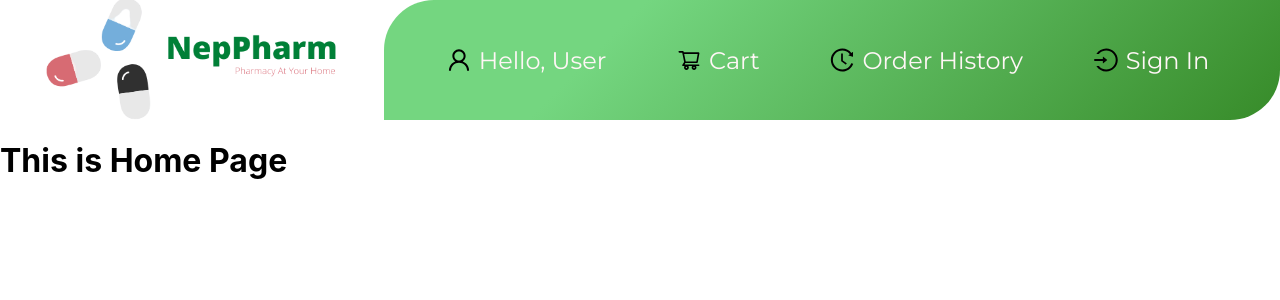
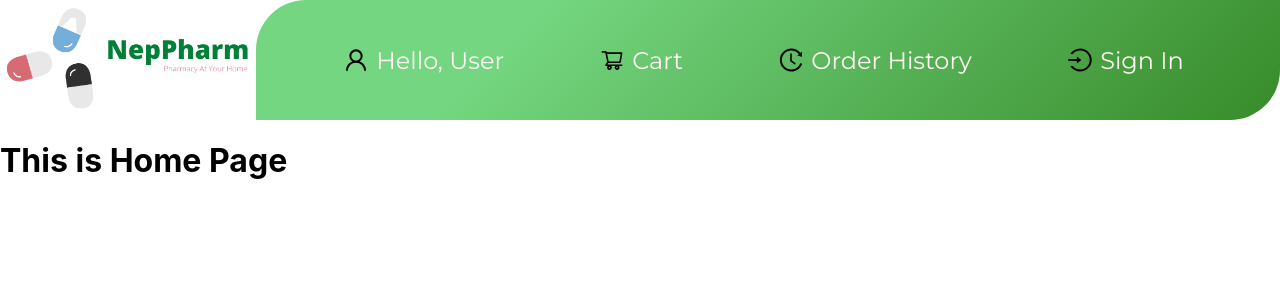
Before and after one commit to manojpudasaini/NepPharm, a React (Create React App) app: page / in a window 1280 px wide. Shown: the top 300 px of the page. Built offline with nearby package versions, Linux system fonts and the light colour scheme.

Commit message:
logo resized

```diff
--- a/src/Components/Header.css
+++ b/src/Components/Header.css
@@ -5,14 +5,14 @@
 }
 
 .logoWrapper {
-  width: 30%;
+  width: 20%;
   display: flex;
   align-items: center;
   justify-content: center;
 }
 
 .menuWrapper {
-  width: 70%;
+  width: 80%;
   background-color: #378b29;
   background-image: linear-gradient(315deg, #378b29 0%, #74d680 74%);
   display: flex;
--- a/src/Components/Header.js
+++ b/src/Components/Header.js
@@ -7,7 +7,7 @@ const Header =()=>{
     return(
         <div className="headerContainer">
            <div className="logoWrapper">
-            <NavLink to="/"><img src={Logo} height='100%' width='300px' alt="neppharm"/></NavLink>
+            <NavLink to="/"><img src={Logo} height='100%' width='250px' alt="neppharm"/></NavLink>
            </div>
 
             <div className="menuWrapper">
```
Also changed, not shown: 1 other file (tests, documents, lock files or other folders).
